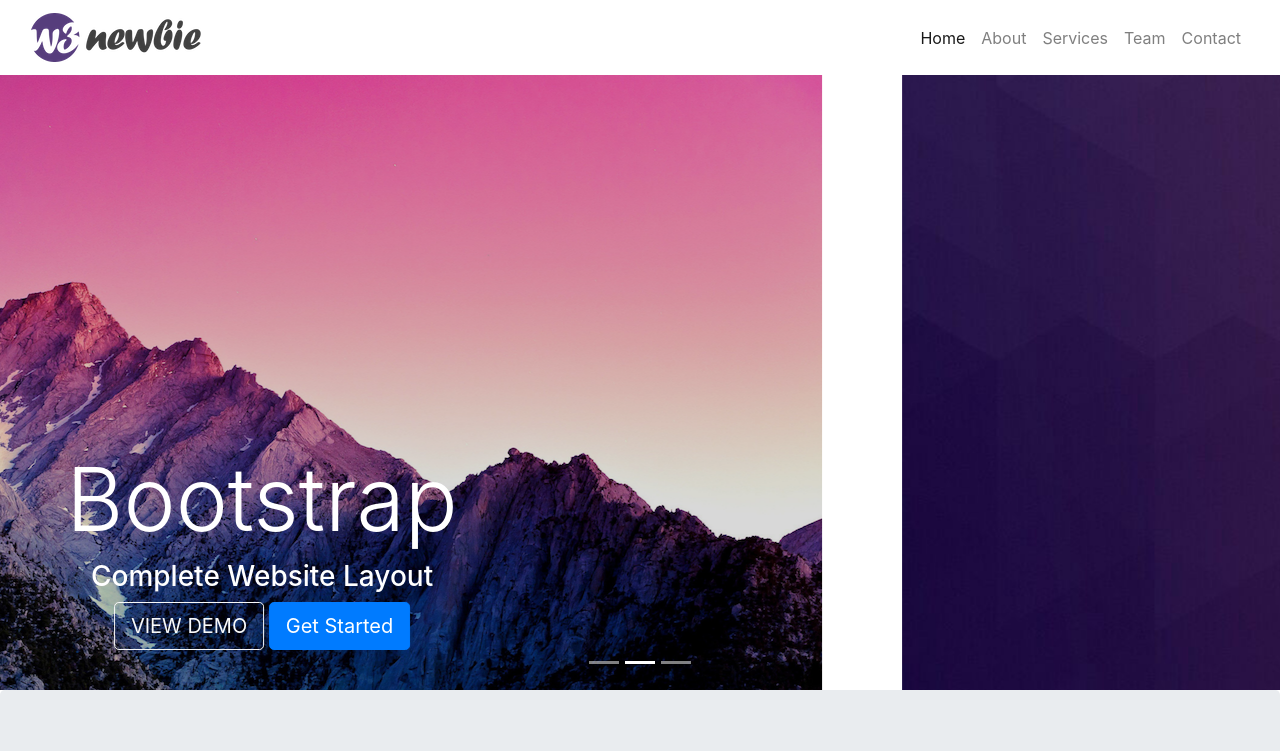
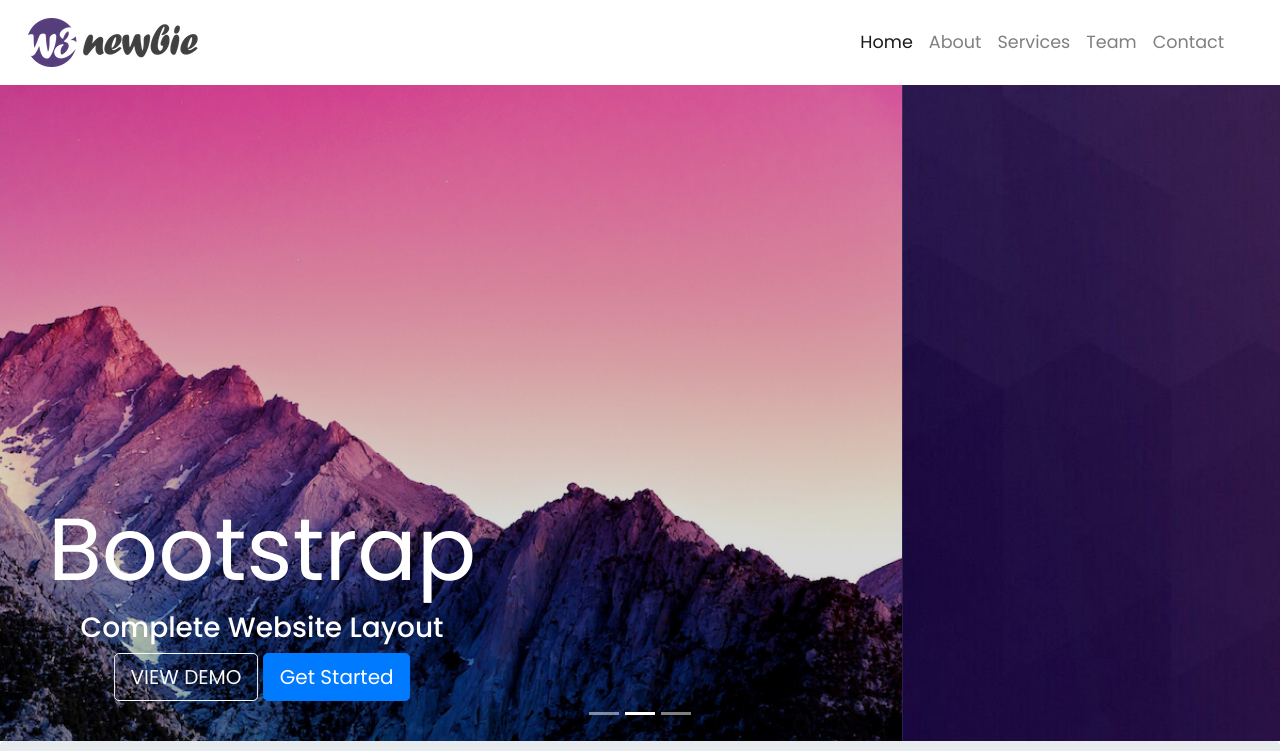
Before and after one commit to KeithGapusan/BootstrapTraining, a plain HTML site: page index.html in a window 1280 px wide. Shown: the top 751 px of the page. Drawn offline with nearby package versions, Linux system fonts and the light colour scheme.

Commit message:
Update: custom font is implemented

```diff
--- a/style.css
+++ b/style.css
@@ -1,10 +1,25 @@
 @import url('https://fonts.googleapis.com/css?family=Poppins:400,500,700');
 
+html , body{
+  height: 100%;
+  width: 100%;
+  font-family: 'Poppins',sans-serif;
+  color: #222;
+}
 
-
-
-
-
+.navbar {
+  padding: .8rem;
+}
+.navbar-nav{
+  padding-right: 20px;
+}
+.nav-link{
+  font-size: 1.1em !important;
+}
+.carousel-item img{
+    width: 100%;
+    height: 100%;
+}
 
 
 
```
